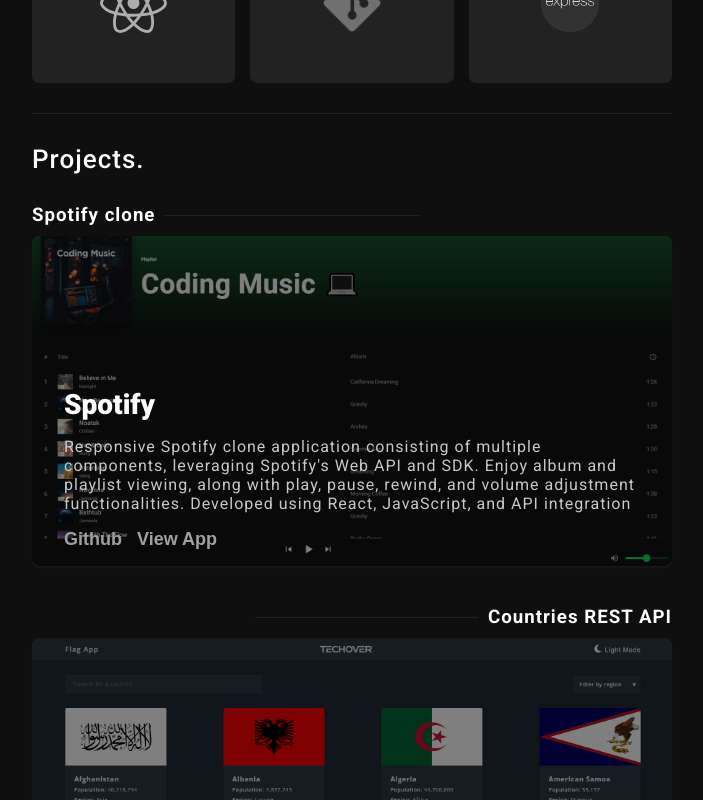
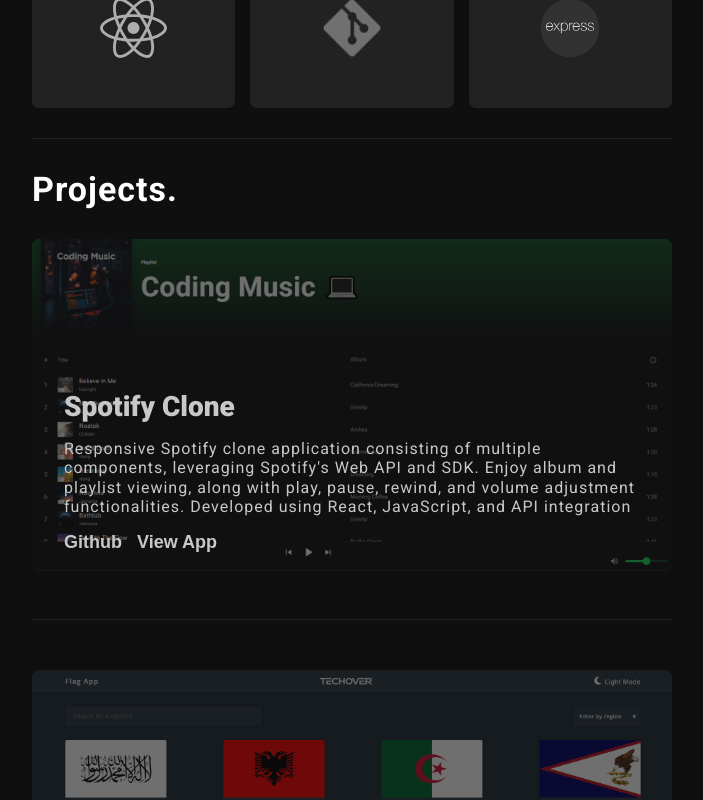
Before and after one commit to Lexen99/lexenberg-portfolio, a React (Vite) app: page / in a window 1280 px wide. Shown: the part 2000-2800 px from the top of the page, without its empty margins (288-991 px from the left). Built offline with nearby package versions, Linux system fonts and the light colour scheme.

Commit message:
Created the CTA section, and it's done. every component/section is done. will fix small details, but overall it's done.

```diff
--- a/src/Pages/Home.jsx
+++ b/src/Pages/Home.jsx
@@ -5,6 +5,7 @@
 import About from "../components/About/About";
 import Logos from "../components/Logos/Logos";
 import Projects from "../components/Projects/Projects";
+import Contact from "../components/Contact/Contact";
 
 
 const Home = () => {
@@ -22,6 +23,7 @@
         <hr className="section-divider" />
         <Projects />
         <hr className="section-divider" />
+        <Contact />
       </div>
     </main>
   );
--- /dev/null
+++ b/src/components/Contact/Contact.css
@@ -0,0 +1,58 @@
+.contact-container {
+  display: flex;
+  justify-content: center;
+  flex-direction: column;
+  align-items: center;
+  gap: 20px;
+  padding: 40px 0px;
+}
+
+.contact-heading {
+  color: #fff;
+  font-size: 32px;
+}
+
+.contact-container p {
+  width: 80%;
+  color: rgba(160, 160, 160, 1);
+  font-size: 16px;
+  line-height: 1.5rem;
+  text-align: center;
+}
+
+.contact-container span {
+  background: linear-gradient(90deg, #8e44ad, #ff00bf);
+  -webkit-background-clip: text;
+  -webkit-text-fill-color: transparent;
+  font-weight: bold;
+}
+
+.cta-link {
+  text-decoration: none;
+  color: rgba(160, 160, 160, 1);
+  font-size: 1.5rem;
+  position: relative;
+  letter-spacing: 1px;
+  padding-top: 30px;
+}
+
+.cta-link:hover {
+  background: linear-gradient(90deg, #8e44ad, #ff00bf);
+  -webkit-background-clip: text;
+  -webkit-text-fill-color: transparent;
+}
+
+.cta-link::after {
+  content: "";
+  position: absolute;
+  left: 0;
+  bottom: -3px;
+  width: 0;
+  height: 2px;
+  background-image: linear-gradient(90deg, #8e44ad, #ff00bf);
+  transition: width 0.3s ease;
+}
+
+.cta-link:hover::after {
+  width: 100%;
+}
--- /dev/null
+++ b/src/components/Contact/Contact.jsx
@@ -0,0 +1,28 @@
+import "./Contact.css";
+
+const Contact = () => {
+  return (
+    <section id="contact">
+      <h2 className="section-heading">Contact.</h2>
+      <div className="contact-container">
+        <h2 className="contact-heading">Get In Touch</h2>
+        <p>
+          If you're looking for someone passionate about coding and eager to
+          tackle new challenges, please feel free to contact me via email or on{" "}
+          <span>
+            <a href="https://www.linkedin.com/in/oliver-lexenberg-411788264/">
+              Linkedin
+            </a>
+          </span>
+          . I'm excited to discuss how I can contribute to your team's success
+        </p>
+
+        <a className="cta-link" href="mailto:lexenbergoliver@gmail.com">
+            Reach Out
+        </a>
+      </div>
+    </section>
+  );
+};
+
+export default Contact;
--- a/src/components/Hero/Hero.css
+++ b/src/components/Hero/Hero.css
@@ -6,7 +6,7 @@
 }
 
 .hero_name {
-  font-size: 56px;
+  font-size: 52px;
   font-weight: 500;
   letter-spacing: 1px;
   color: white;
--- a/src/components/Navbar/Navbar.css
+++ b/src/components/Navbar/Navbar.css
@@ -29,7 +29,7 @@
 }
 
 nav a:hover {
-  background: #fff;
+  background: linear-gradient(90deg, #8e44ad, #ff00bf);
   -webkit-background-clip: text;
   -webkit-text-fill-color: transparent;
 }
@@ -41,7 +41,7 @@
   bottom: -3px;
   width: 0;
   height: 2px;
-  background-color: #fff;
+  background-image: linear-gradient(90deg, #8e44ad, #ff00bf);
   transition: width 0.3s ease;
 }
 
@@ -60,17 +60,11 @@
   font-size: 1.8rem;
 }
 
-span {
-  background: linear-gradient(90deg, #8e44ad, #ff00bf);
-  -webkit-background-clip: text;
-  -webkit-text-fill-color: transparent;
-}
-
 .item-width {
   display: flex;
   align-items: center;
   justify-content: space-between;
-  width: 35vw;
+  width: 30vw;
 }
 
 @media (max-width: 800px) {
--- a/src/components/Projects/Projects.css
+++ b/src/components/Projects/Projects.css
@@ -1,7 +1,7 @@
 .projects-container {
   display: flex;
   flex-direction: column;
-  gap: 40px;
+  gap: 50px;
 }
 
 .project-name {
@@ -10,26 +10,8 @@
   flex-wrap: nowrap;
 }
 
-.project-name h3 {
-  white-space: nowrap;
-  overflow: hidden;
-  text-overflow: ellipsis;
-  color: #fff;
-  letter-spacing: 1px;
-}
-
-.project-name.odd {
-  justify-content: flex-start;
-  gap: 10px;
-}
-
-.project-name.even {
-  justify-content: flex-end;
-  gap: 10px;
-}
-
 .project-name hr {
-  flex-grow: 0.5;
+  flex-grow: 1;
   height: 1px;
   border: none;
   background-color: rgba(34, 34, 34, 1);
@@ -38,14 +20,13 @@
 .project-row {
   display: flex;
   flex-direction: column;
-  gap: 10px;
+  gap: 50px;
   position: relative;
 }
 
 .project-card {
   width: 100%;
   height: 330px;
-  background-color: rgba(34, 34, 34, 1);
   border-radius: 7px;
   transition: flex 1s;
   position: relative;
@@ -71,7 +52,7 @@
   left: 0;
   width: 100%;
   height: 100%;
-  background-color: rgba(0, 0, 0, 0.5);
+  background-color: rgba(15, 15, 15, 0.6);
   border-radius: 7px;
   display: flex;
   flex-direction: column;
@@ -89,14 +70,15 @@
 
 .project-header {
   font-size: 28px;
-  color: white;
+  color: rgba(200, 200, 200, 1);
   font-weight: 900;
 }
 
 .description {
   color: white;
-  letter-spacing: 01px;
+  letter-spacing: 1px;
   color: rgba(200, 200, 200, 1);
+  line-height: 1.2rem;
 }
 
 .buttons-navigation {
@@ -113,7 +95,7 @@
 
 .buttons-navigation a {
   text-decoration: none;
-  color: rgba(160, 160, 160, 1);
+  color: rgba(200, 200, 200, 1);
 }
 
 .buttons-navigation a:hover {
--- a/src/components/Projects/Projects.jsx
+++ b/src/components/Projects/Projects.jsx
@@ -16,16 +16,12 @@
       <h2 className="section-heading">Projects.</h2>
       <div className="projects-container">
         <div className="project-row">
-          <div className="project-name odd">
-            <h3>Spotify clone</h3>
-            <hr />
-          </div>
           <div className="project-card" onClick={handleCardClick}>
             <img src={spotify} alt="" />
 
             <div className="overlay">
               <div className="overlay-text">
-                <h2 className="project-header">Spotify</h2>
+                <h2 className="project-header">Spotify Clone</h2>
                 <p className="description">
                   Responsive Spotify clone application consisting of multiple
                   components, leveraging Spotify's Web API and SDK. Enjoy album
@@ -38,7 +34,7 @@
                     <a href="https://github.com/Lexen99/spotify">Github</a>
                   </button>
                   <button>
-                    <a href="">View App</a>
+                    <a href="https://oliver-spotify.netlify.app/">View App</a>
                   </button>
                 </div>
               </div>
@@ -48,8 +44,6 @@
         <div className="project-row">
           <div className="project-name even">
             <hr />
-            <h3>Countries REST API</h3>
-
           </div>
           <div className="project-card" onClick={handleCardClick}>
             <img src={countryapp} alt="" />
@@ -64,10 +58,10 @@
                 </p>
                 <div className="buttons-navigation">
                   <button>
-                    <a href="https://github.com/Lexen99/spotify">Github</a>
+                    <a href="https://github.com/Lexen99/country-app">Github</a>
                   </button>
                   <button>
-                    <a href="">View App</a>
+                    <a href="https://flag-api-oliver.netlify.app/">View App</a>
                   </button>
                 </div>
               </div>
@@ -76,7 +70,6 @@
         </div>
         <div className="project-row">
           <div className="project-name odd">
-            <h3>Password Generator</h3>
             <hr />
           </div>
           <div className="project-card" onClick={handleCardClick}>
@@ -91,10 +84,14 @@
                 </p>
                 <div className="buttons-navigation">
                   <button>
-                    <a href="https://github.com/Lexen99/spotify">Github</a>
+                    <a href="https://github.com/Lexen99/password-generator">
+                      Github
+                    </a>
                   </button>
                   <button>
-                    <a href="">View App</a>
+                    <a href="https://password-generator-oliver.netlify.app/">
+                      View App
+                    </a>
                   </button>
                 </div>
               </div>
@@ -103,9 +100,7 @@
         </div>
         <div className="project-row">
           <div className="project-name even">
-          <hr />
-            <h3>Motivation Generator</h3>
-
+            <hr />
           </div>
           <div className="project-card" onClick={handleCardClick}>
             <img src={motivation} alt="" />
@@ -119,10 +114,14 @@
                 </p>
                 <div className="buttons-navigation">
                   <button>
-                    <a href="https://github.com/Lexen99/spotify">Github</a>
+                    <a href="https://github.com/Lexen99/motivation-generator">
+                      Github
+                    </a>
                   </button>
                   <button>
-                    <a href="">View App</a>
+                    <a href="https://motivation-generator-oliver.netlify.app/">
+                      View App
+                    </a>
                   </button>
                 </div>
               </div>
--- a/src/components/Timeline/Timeline.css
+++ b/src/components/Timeline/Timeline.css
@@ -1,8 +1,8 @@
 .section-heading {
     color: #fff;
-    font-size: 26px;
+    font-size: 34px;
     letter-spacing: 1px;
-    font-weight: 500;
+    font-weight: 600;
     padding-bottom: 30px;
 }
 
```
